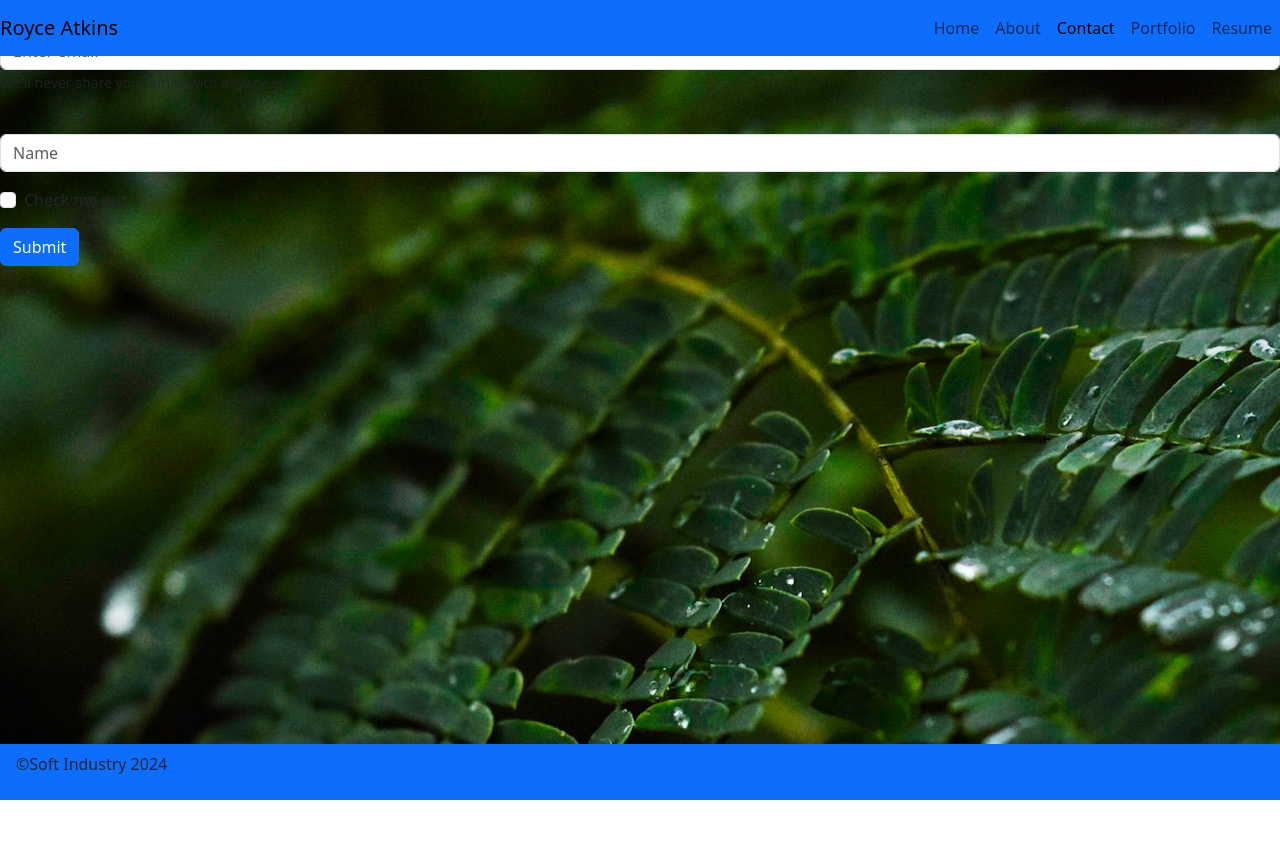
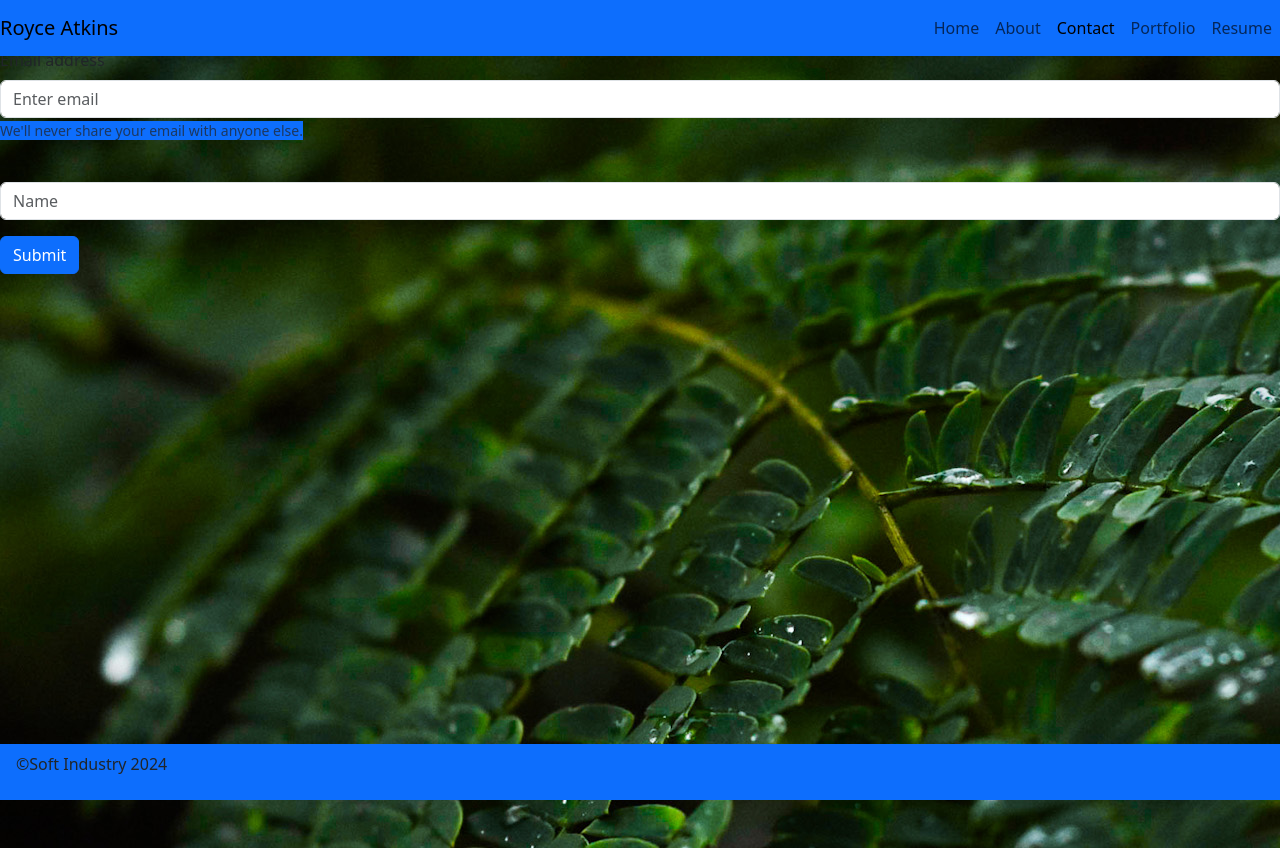
Before and after one commit to Wartech93/ThisisRoyce, a React (Vite) app: page /Contact in a window 1280 px wide. Before the commit the page ends 800 px from the top, so only its background shows below. Built offline with nearby package versions, Linux system fonts and the light colour scheme.

Commit message:
ran npm run build

```diff
--- a/src/pages/Contact.jsx
+++ b/src/pages/Contact.jsx
@@ -7,10 +7,10 @@ export default function Contact() {
 
 
     <Form>
-      <Form.Group className="mb-3" controlId="formBasicEmail">
+      <Form.Group className="mb-3 mt-5" controlId="formBasicEmail">
         <Form.Label>Email address</Form.Label>
         <Form.Control type="email" placeholder="Enter email" />
-        <Form.Text className="text-muted">
+        <Form.Text className="text-muted bg-primary">
           We'll never share your email with anyone else.
         </Form.Text>
       </Form.Group>
@@ -19,9 +19,6 @@ export default function Contact() {
         <Form.Label></Form.Label>
         <Form.Control type="name" placeholder="Name" />
       </Form.Group>
-      <Form.Group className="mb-3" controlId="formBasicCheckbox">
-        <Form.Check type="checkbox" label="Check me out" />
-      </Form.Group>
       <Button variant="primary" type="submit">
         Submit
       </Button>
```
